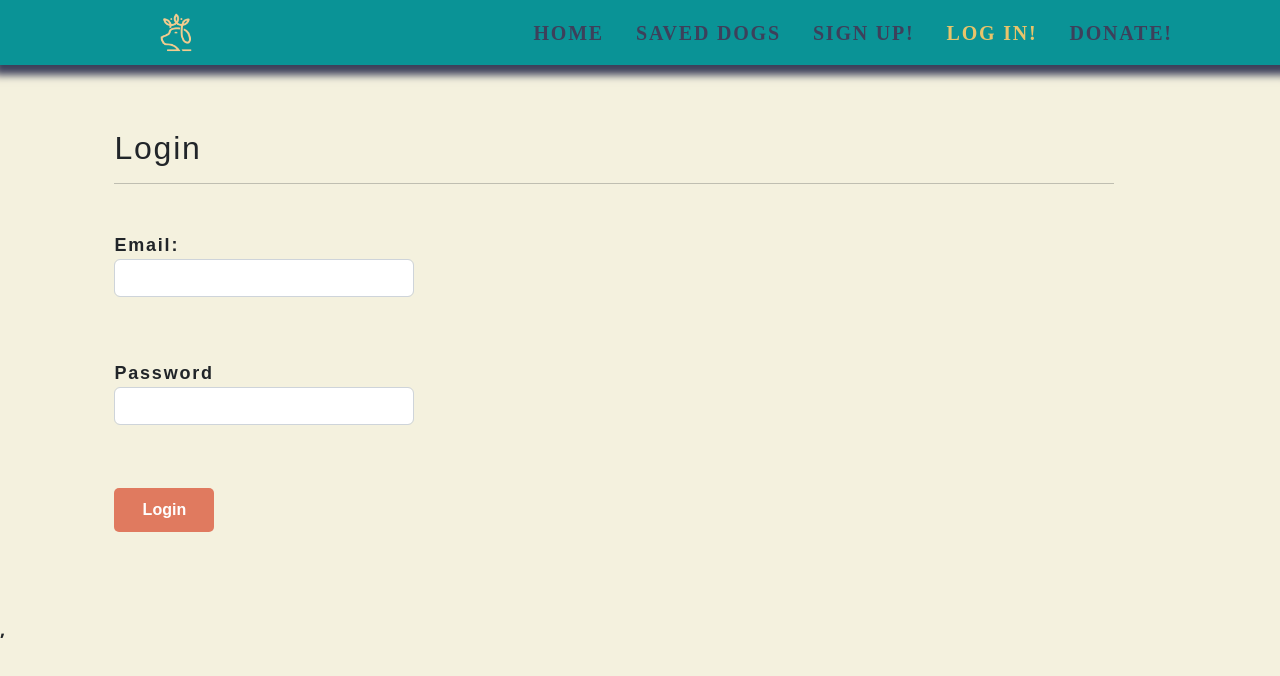
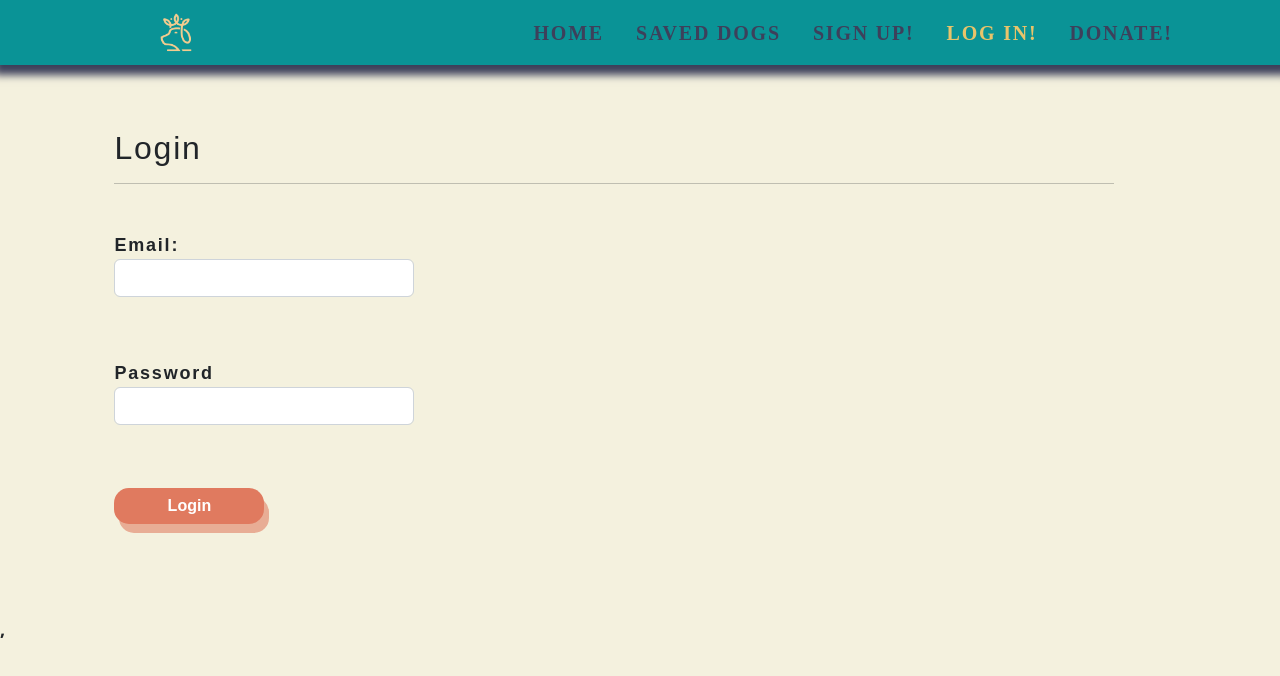
Before and after one commit to MaddieGillis/wags-to-riches, a React (Create React App) app in the folder client/: page /login in a window 1280 px wide. Shown: the top 676 px of the page. Built offline with nearby package versions, Linux system fonts and the light colour scheme; a web font is replaced by a local one.

Commit message:
got the site up and running again

```diff
--- a/client/src/Pages/home.js
+++ b/client/src/Pages/home.js
@@ -2,7 +2,6 @@ import React, { useEffect, useState } from 'react';
 import { Card, Button, Container } from 'react-bootstrap';
 import adopt from '../assets/images/whitedog-adopt.jpg';
 import logo from '../assets/images/dog-crown-logo.png';
-import { Row, Col } from 'react-bootstrap';
 import {GET_PETS} from '../graphql/queries';
 import {useQuery} from '@apollo/client';
 
@@ -44,7 +43,8 @@ function About() {
      <Card.Img id="big-logo" style={{width: 310, height: 390, borderRadius: 400/ 3}} src={logo} />
       <Card.Body>
         <Card.Text style={{  display: 'flex', alignItems: 'center', padding: '8%' }}id="logo-text">
-          Ready to meet your new best friend?
+          <h1>Ready to meet your new best friend? </h1>
+          <h2>Login or Signup to start searching pets!</h2>
         </Card.Text>
       </Card.Body>
       </Container>
--- a/client/src/index.css
+++ b/client/src/index.css
@@ -69,19 +69,30 @@ body {
     max-width: 1200px; /* Set the maximum width to your preferred value */
   }
 
+
   #btn {
-    width: 100px;
+    width: 150px;
     background: #E07A5F;
     border: 0;
     border-radius: 5px;
     color: #ffffff;
     cursor: pointer;
     font-size: 16px;
+    text-align: center;
+    border: none;
+    border-radius: 15px;
+    box-shadow: 5px 9px #e07b5f92;
     font-weight: 600;
     margin-bottom: 30px;
-    padding: 10px 15px;
+  }
 
-  }
+  #btn:hover {background-color: #0A9396}
+
+  #btn:active {
+  background-color: #E07A5F;
+  box-shadow: 0 5px #e07b5f92;
+  transform: translateY(4px);
+}
 
   #card-text {
     display: flex;
```
Also changed, not shown: 1 other file (tests, documents, lock files or other folders).
